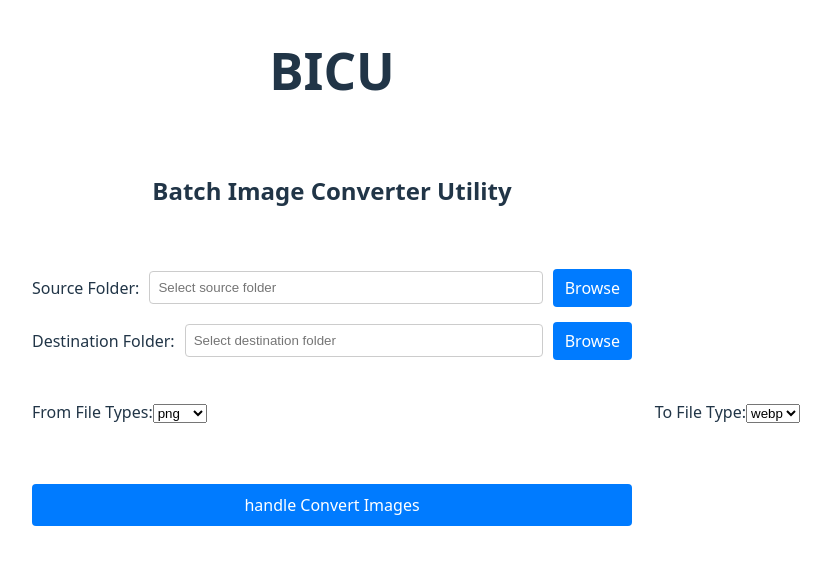
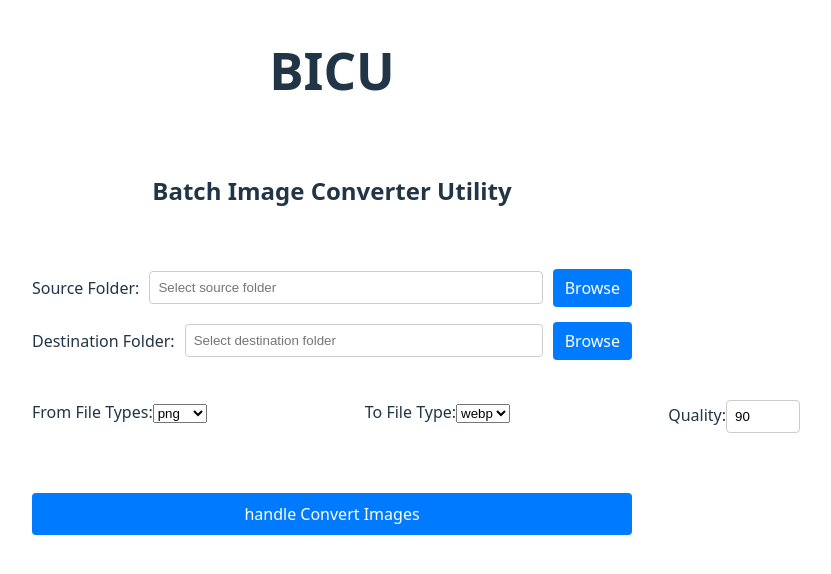
Before and after one commit to danieleugenevoigt/Image-Converter, a React (Vite) app in the folder image-converter/: page / in a window 1280 px wide. Shown: the top 574 px of the page, without its empty margins (308-1139 px from the left). Built offline with nearby package versions, Linux system fonts and the light colour scheme.

Commit message:
added quality input and state to app.js

```diff
--- a/image-converter/src/App.jsx
+++ b/image-converter/src/App.jsx
@@ -11,6 +11,7 @@ function App() {
   const [message, setMessage] = useState("");
   const [fromFileType, setFromFileType] = useState("png");
   const [toFileType, setToFileType] = useState("webp");
+  const [quality, setQuality] = useState(90);
 
   const handleBrowseSource = async () => {
     try {
@@ -83,10 +84,9 @@ function App() {
         <div className="from-file-types">
           <label>From File Types:</label>
           <select value={fromFileType} onChange={(e) => setFromFileType(e.target.value)}>
+            <option value="*">Any</option>
             <option value="png">png</option>
-            <option value="jpg">jpg</option>
             <option value="jpeg">jpeg</option>
-            <option value="gif">gif</option>
             <option value="bmp">bmp</option>
             <option value="tiff">tiff</option>
             <option value="webp">webp</option>
@@ -101,6 +101,16 @@ function App() {
             <option value="tiff">tiff</option>
           </select>
         </div>
+        <div className="file-quality">
+          <label>Quality:</label>
+          <input
+            type="number"
+            min="1"
+            max="100"
+            value={quality}
+            onChange={(e) => setQuality(e.target.value)} // Update the state variable
+          />
+        </div>
       </div>
 
       <button className="convert-button" onClick={handleConvertImages} disabled={isConverting}>
```
